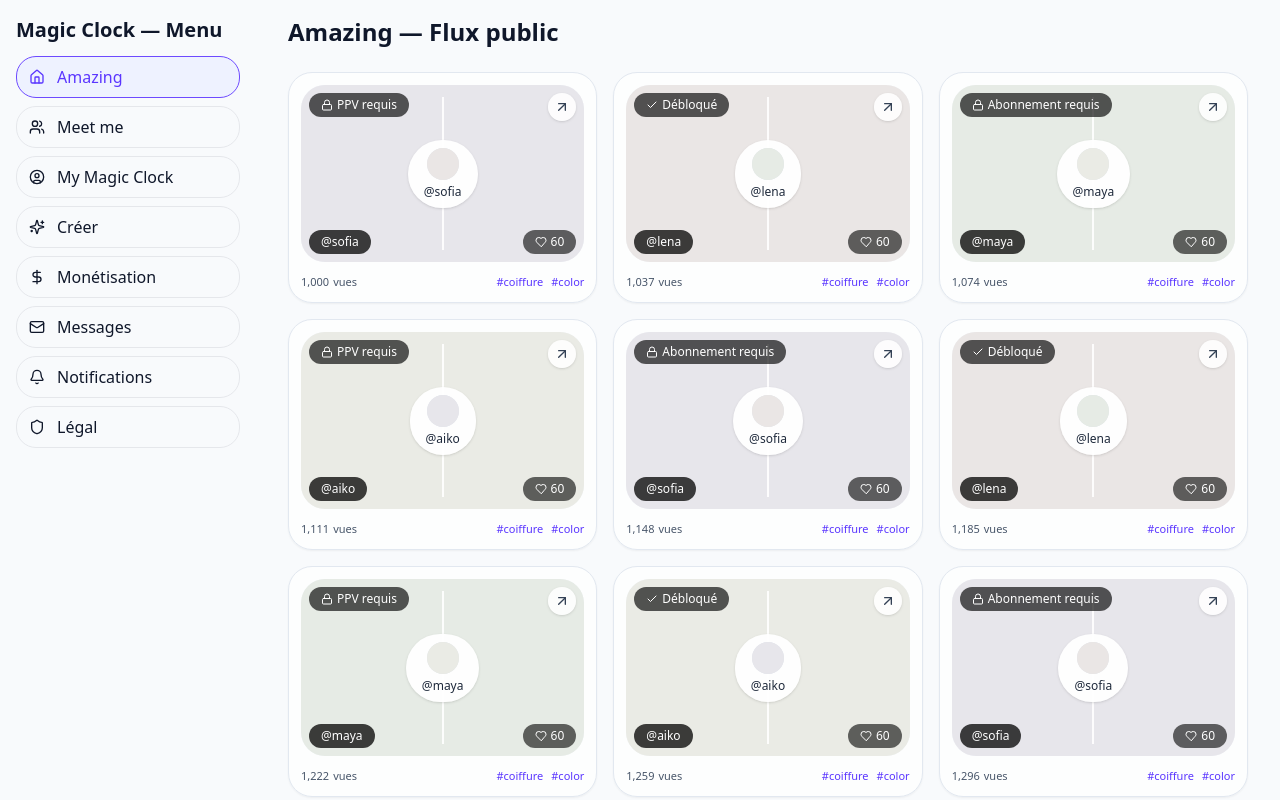
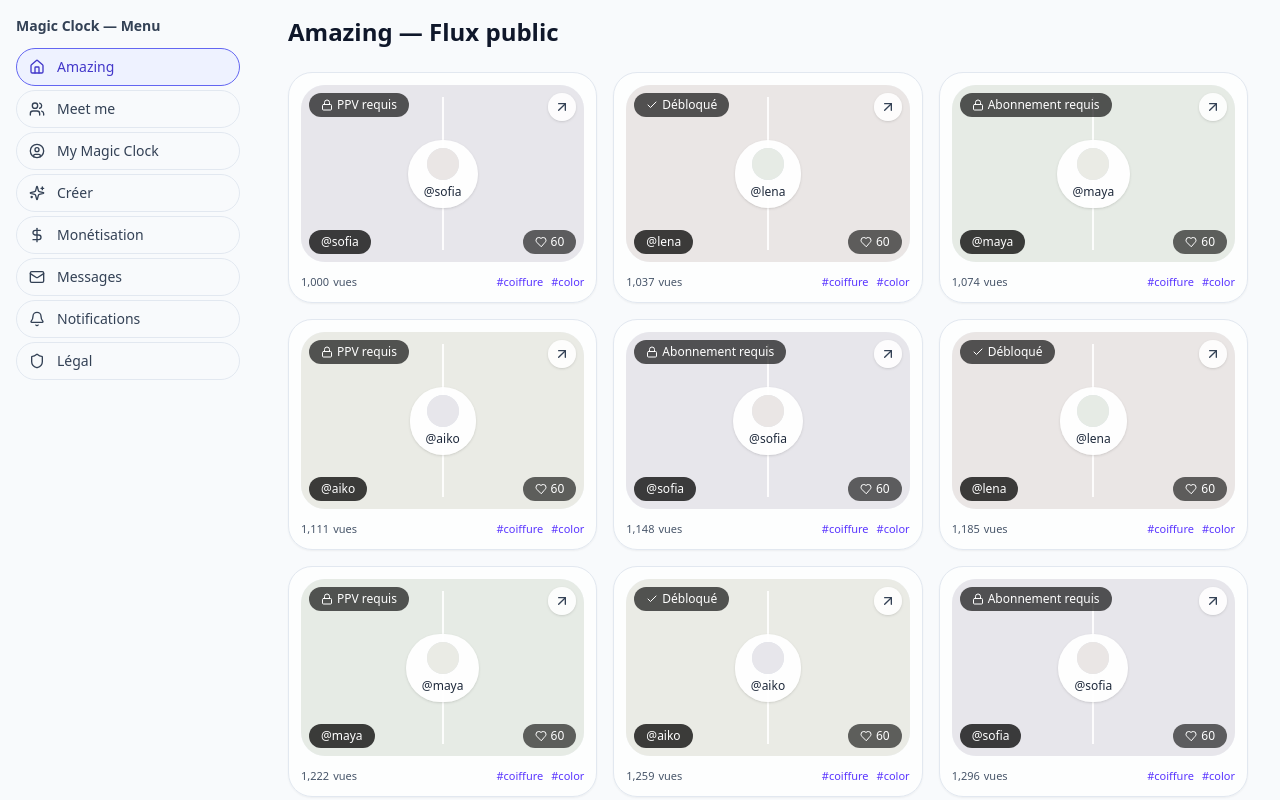
Before and after one commit to welcome-magic-clock/magic-clock-web-mvp, a Next.js app: page / in a window 1280 px wide. Shown: the top 800 px of the page. Built offline with nearby package versions, Linux system fonts and the light colour scheme.

Commit message:
Update LeftNav.tsx

```diff
--- a/components/LeftNav.tsx
+++ b/components/LeftNav.tsx
@@ -1,7 +1,7 @@
-'use client';
+"use client";
 
-import Link from 'next/link';
-import { usePathname } from 'next/navigation';
+import Link from "next/link";
+import { usePathname } from "next/navigation";
 import {
   Home,
   Users,
@@ -11,19 +11,17 @@ import {
   Mail,
   Bell,
   Shield,
-} from 'lucide-react';
+} from "lucide-react";
 
-// Menu latéral principal
-// Remarque : "Créer" est l'entrée unique pour le couple Magic Studio + Magic Display
 const items = [
-  { href: '/', label: 'Amazing', icon: Home },
-  { href: '/meet', label: 'Meet me', icon: Users },
-  { href: '/mymagic', label: 'My Magic Clock', icon: UserCircle },
-  { href: '/studio', label: 'Créer', icon: Sparkles },
-  { href: '/monet', label: 'Monétisation', icon: DollarSign },
-  { href: '/messages', label: 'Messages', icon: Mail },
-  { href: '/notifications', label: 'Notifications', icon: Bell },
-  { href: '/legal', label: 'Légal', icon: Shield },
+  { href: "/", label: "Amazing", icon: Home },
+  { href: "/meet", label: "Meet me", icon: Users },
+  { href: "/mymagic", label: "My Magic Clock", icon: UserCircle },
+  { href: "/studio", label: "Créer", icon: Sparkles },
+  { href: "/monet", label: "Monétisation", icon: DollarSign },
+  { href: "/messages", label: "Messages", icon: Mail },
+  { href: "/notifications", label: "Notifications", icon: Bell },
+  { href: "/legal", label: "Légal", icon: Shield },
 ];
 
 export default function LeftNav() {
@@ -31,18 +29,26 @@ export default function LeftNav() {
 
   return (
     <aside className="hidden md:block w-64 shrink-0 p-4">
-      <div className="sticky top-4 space-y-2">
-        <div className="text-xl font-semibold mb-3">Magic Clock — Menu</div>
+      <div className="sticky top-4 space-y-3">
+        <div className="text-sm font-semibold text-slate-700">
+          Magic Clock — Menu
+        </div>
+
+        <nav className="space-y-1">
           {items.map(({ href, label, icon: Icon }) => {
-          const active = pathname === href || pathname.startsWith(href + '/');
+            const active =
+              pathname === href ||
+              (href !== "/" && pathname.startsWith(href + "/"));
+
             return (
               <Link
                 key={href}
                 href={href}
-              className={`flex items-center gap-3 rounded-xl px-3 py-2 border ${
+                className={`flex items-center gap-3 rounded-xl px-3 py-2 text-sm border transition
+                  ${
                     active
-                  ? 'bg-indigo-50 border-brand-500 text-brand-600'
-                  : 'hover:bg-slate-100'
+                      ? "bg-indigo-50 border-indigo-500 text-indigo-700"
+                      : "border-slate-200 text-slate-700 hover:bg-slate-100"
                   }`}
               >
                 <Icon className="h-4 w-4" />
@@ -50,6 +56,7 @@ export default function LeftNav() {
               </Link>
             );
           })}
+        </nav>
       </div>
     </aside>
   );
```
Lines whose indentation alone changed are shown as unchanged.
